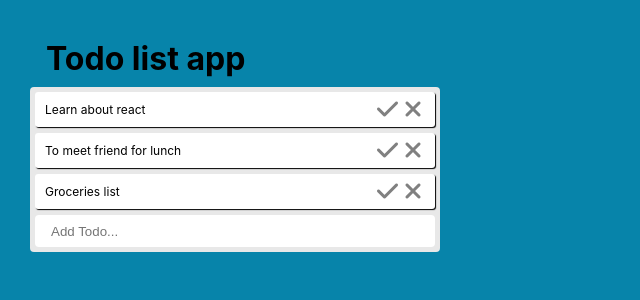
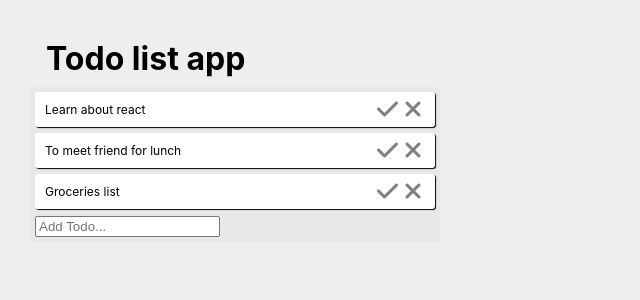
Before and after one commit to lsanchezvv/todo-app, a React (Create React App) app: page / in a window 1280 px wide. Shown: the top 300 px of the page, without its empty margins (0-640 px from the left). Built offline with nearby package versions, Linux system fonts and the light colour scheme.

Commit message:
change background color

```diff
--- a/src/App.css
+++ b/src/App.css
@@ -1,5 +1,5 @@
 .app {
-  background: rgb(7, 132, 170);
+  background: #eee;
   padding: 30px;
   height: 100vh;
   position: flex-box;
@@ -33,7 +33,7 @@
   justify-content: space-between;
 }
 
-.input {
+.new-todo {
   width: 100%;
   box-sizing: border-box;
   border: 0;
```
